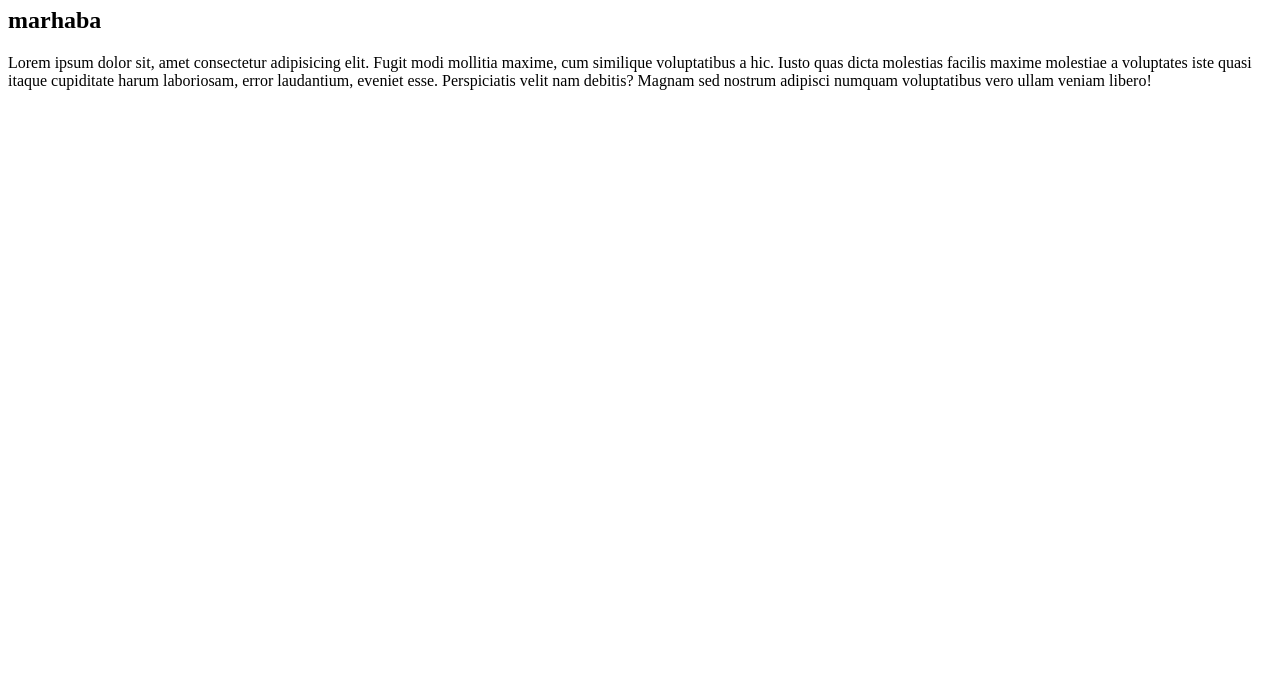
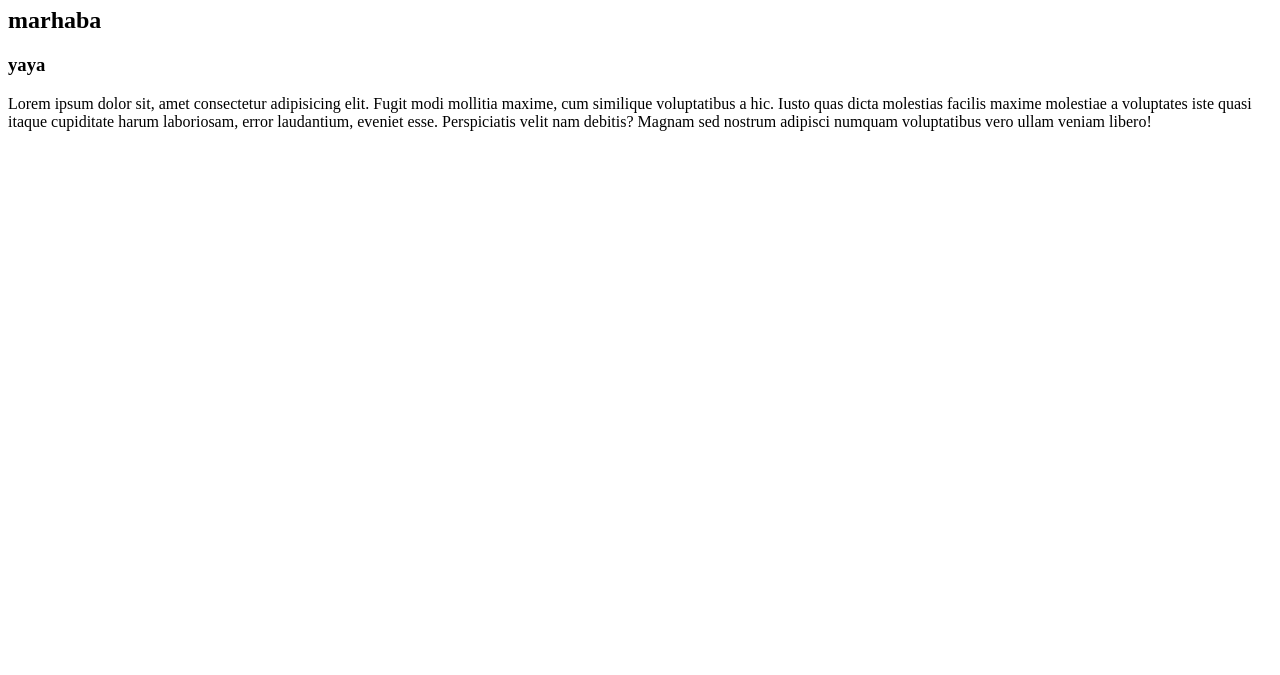
Before and after one commit to yaya1019/monprojet, a plain HTML site: page index.html in a window 1280 px wide. Shown: the part 125-800 px from the top of the page. Drawn offline with Linux system fonts and the light colour scheme.

Commit message:
ajoute un paragraphe dans index

```diff
--- a/index.html
+++ b/index.html
@@ -13,6 +13,7 @@
     </ul>
 <h1>vous etes a la page d'acceuil</h1>
 <h2>marhaba</h2>
+<h3>yaya</h3>
 <p>Lorem ipsum dolor sit, amet consectetur adipisicing elit. Fugit modi mollitia maxime, cum similique voluptatibus a hic. Iusto quas dicta molestias facilis maxime molestiae a voluptates iste quasi itaque cupiditate harum laboriosam, error laudantium, eveniet esse. Perspiciatis velit nam debitis? Magnam sed nostrum adipisci numquam voluptatibus vero ullam veniam libero!</p>
 
 </body>
```
Also changed, not shown: apropos.html (+1 -0 lines).
